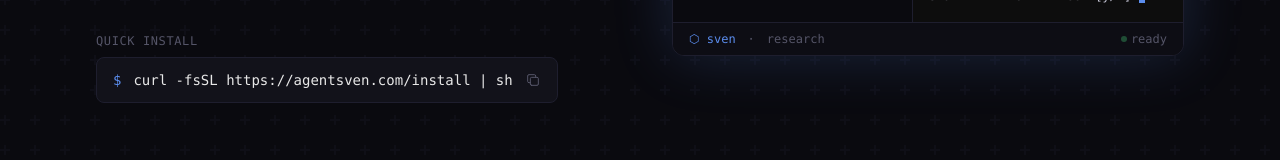
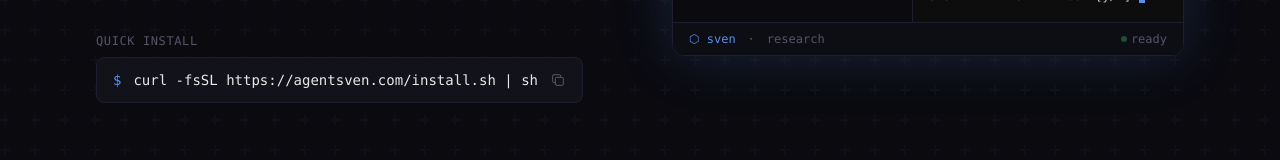
Before and after one commit to swedishembedded/sven, a React (Vite) app in the folder site/: page / in a window 1280 px wide. Shown: the part 635-795 px from the top of the page. Built offline with nearby package versions, Linux system fonts and the light colour scheme.

Commit message:
site: fix install action

```diff
--- a/site/public/serve.json
+++ b/site/public/serve.json
@@ -1,13 +1,11 @@
 {
   "rewrites": [
-    { "source": "/install", "destination": "/install" },
     { "source": "/**", "destination": "/index.html" }
   ],
   "headers": [
     {
-      "source": "/install",
+      "source": "/install.sh",
       "headers": [
-        { "key": "Content-Type", "value": "text/plain; charset=utf-8" },
         { "key": "Content-Disposition", "value": "inline" }
       ]
     }
--- a/site/src/components/Hero.tsx
+++ b/site/src/components/Hero.tsx
@@ -97,8 +97,8 @@ export default function Hero() {
               <p className="text-xs text-text-dim mb-2 font-mono uppercase tracking-wider">Quick install</p>
               <div className="inline-flex items-center gap-3 px-4 py-3 rounded-lg bg-bg-elevated border border-bg-border font-mono text-sm">
                 <span style={{ color: '#5b8dee' }}>$</span>
-                <span className="text-text-primary">curl -fsSL https://agentsven.com/install | sh</span>
-                <CopyButton text="curl -fsSL https://agentsven.com/install | sh" />
+                <span className="text-text-primary">curl -fsSL https://agentsven.com/install.sh | sh</span>
+                <CopyButton text="curl -fsSL https://agentsven.com/install.sh | sh" />
               </div>
             </motion.div>
           </div>
--- a/site/src/components/InstallSection.tsx
+++ b/site/src/components/InstallSection.tsx
@@ -26,7 +26,7 @@ const TAB_CONTENT: Record<TabId, TabContent> = {
     steps: [
       {
         label: 'Install (Linux x86_64 or aarch64)',
-        code: 'curl -fsSL https://agentsven.com/install | sh',
+        code: 'curl -fsSL https://agentsven.com/install.sh | sh',
         comment: '# Installs to /usr/local/bin',
       },
       {
--- a/site/vite.config.ts
+++ b/site/vite.config.ts
@@ -18,12 +18,23 @@ async function fetchLatestVersion(): Promise<string> {
   }
 }
 
+const installScriptPlugin = (): import('vite').Plugin => ({
+  name: 'install-script-headers',
+  configureServer(server) {
+    server.middlewares.use('/install.sh', (_req, res, next) => {
+      res.setHeader('Content-Type', 'text/plain; charset=utf-8')
+      res.setHeader('Content-Disposition', 'inline')
+      next()
+    })
+  },
+})
+
 export default defineConfig(async () => {
   const latestVersion = await fetchLatestVersion()
   console.log(`[vite] sven latest release: ${latestVersion}`)
 
   return {
-    plugins: [react()],
+    plugins: [react(), installScriptPlugin()],
     define: {
       __LATEST_VERSION__: JSON.stringify(latestVersion),
     },
```
